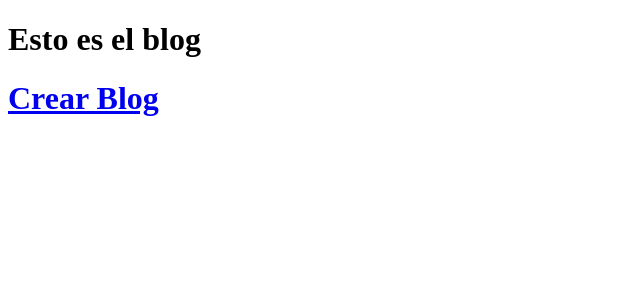
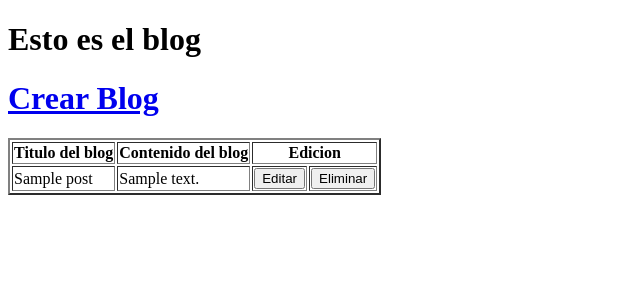
Before and after one commit to Onelys/proyectoPueba, a Django app: page /blog/ in a window 1280 px wide. Shown: the top 300 px of the page, without its empty margins (0-640 px from the left). Run offline with Django 4.2, Linux system fonts and the light colour scheme; tables that the repository leaves empty hold one stand-in row (values such as "Sample post").

Commit message:
vistas basadas en clases

```diff
--- a/aplicaciones/blog/urls.py
+++ b/aplicaciones/blog/urls.py
@@ -2,7 +2,9 @@ from django.urls import path
 from . import views
 
 urlpatterns = [
-    path('',views.blogListView.as_view(), name='Blog'),
-    path('create/',views.blogCreateView.as_view(), name='Create'),
+    path('',views.BlogList.as_view(), name='Blog'),
+    path('create/',views.BlogCreate.as_view(), name='Create'),
+    path('editar/<int:pk>/',views.BlogUpdate.as_view(), name='Editar'),
+    path('eliminar/<int:pk>/',views.BlogDelete.as_view(), name='Eliminar'),
 
 ]
--- a/aplicaciones/blog/views.py
+++ b/aplicaciones/blog/views.py
@@ -1,18 +1,45 @@
 from ast import arg
+from msilib.schema import ListView
 from venv import create
 from django.shortcuts import render, redirect
-from django.views.generic import View
+from django.views.generic import View, ListView, CreateView, UpdateView, DeleteView
 from . forms import BlogCreateForm
 from . models import Post
+from django.urls import reverse_lazy
 
 # Create your views here.
 
-class blogListView(View):
+
+
+class BlogList(ListView):
+    model = Post
+    template_name = 'blog.html'
+
+class BlogCreate(CreateView):
+    model = Post
+    form_class = BlogCreateForm
+    template_name = 'blog_create.html'
+    success_url = reverse_lazy('Index')
+
+class BlogUpdate(UpdateView):
+    model = Post
+    form_class = BlogCreateForm
+    template_name = 'blog_create.html'
+    success_url = reverse_lazy('Blog')
+
+class BlogDelete(DeleteView):
+    model = Post
+    template_name = 'verificacion.html'
+    success_url = reverse_lazy('Blog')
+
+
+'''class blogListView(View):
     def get(self,request,*args, **kwargs):
         contexto={
 
         }
         return render(request, 'blog.html', contexto)
+
 
 class blogCreateView(View):
     def get(self,request,*args, **kwargs):
@@ -34,4 +61,4 @@ class blogCreateView(View):
         contexto={
 
         }
-        return render(request, 'blog_create.html', contexto)
+        return render(request, 'blog_create.html', contexto)'''
--- a/templates/blog.html
+++ b/templates/blog.html
@@ -9,5 +9,28 @@
 <body>
     <h1>Esto es el blog</h1>
     <h1><a href="{% url 'Create'%}">Crear Blog</a></h1>
+
+    <table border="2">
+        <thead>
+            <tr>
+                <th>Titulo del blog</th>
+                <th>Contenido del blog</th>
+                <th colspan="2">Edicion</th>
+            </tr>
+        </thead>
+    <tbody>
+        {% for post in object_list %}
+        <tr>
+            <td>{{post.titulo}}</td>
+            <td>{{post.contenido}}</td>
+            <!--<td><a href="{% url 'Editar' post.id %}">Editar</a></td>-->
+            <td><button onclick="location.href='{% url "Editar" post.id %}'">Editar</button></td>
+            <td><button onclick="location.href='{% url "Eliminar" post.id %}'">Eliminar</button></td>
+            <!--<td><button hrfe="">Eliminar</button></td>-->
+        </tr>
+        {% endfor %}
+    </tbody>
+    </table>
+
 </body>
 </html>
--- a/templates/index.html
+++ b/templates/index.html
@@ -8,5 +8,6 @@
 </head>
 <body>
     <a href="{% url 'Blog' %}"><h1>Hola visita mi blog a qui</h1></a>
+
 </body>
 </html>
--- /dev/null
+++ b/templates/verificacion.html
@@ -0,0 +1,6 @@
+<form method="POST">
+    {% csrf_token %}
+<h1>Confirma la eliminacion del {{ object }} ?</h1>
+<button type="submit" name="button">Confirmar</button>
+<td><button onclick="location.href='{% url "Blog"  %}'">Cancelar</button></td>
+</form>
```
Also changed, not shown: templates/blog_create.html (+16 -3 lines).
